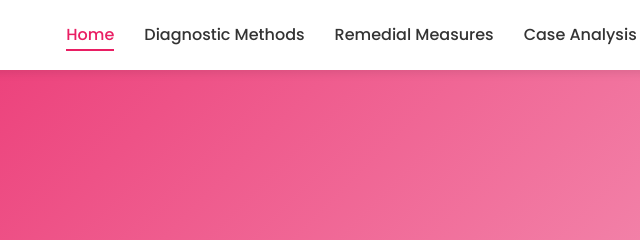
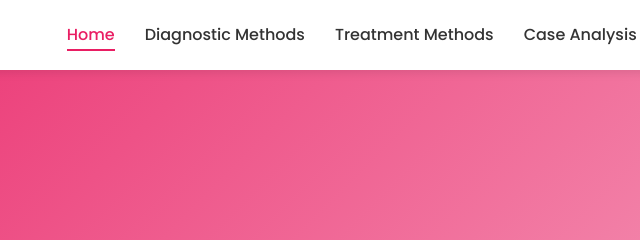
Before and after one commit to luluadhorajiwala04-tech/lulua-breast-cancer, a plain HTML site: page index.html in a window 1280 px wide. Shown: the top 240 px of the page, 418-1058 px from the left. Drawn offline with Linux system fonts and the light colour scheme.

Commit message:
Update index.html

```diff
--- a/index.html
+++ b/index.html
@@ -30,7 +30,7 @@
             <a href="diagnostic.html" class="nav-link">Diagnostic Methods</a>
           </li>
           <li class="nav-item">
-            <a href="remedial.html" class="nav-link">Remedial Measures</a>
+            <a href="remedial.html" class="nav-link">Treatment Methods</a>
           </li>
           <li class="nav-item">
             <a href="case-analysis.html" class="nav-link">Case Analysis</a>
```
